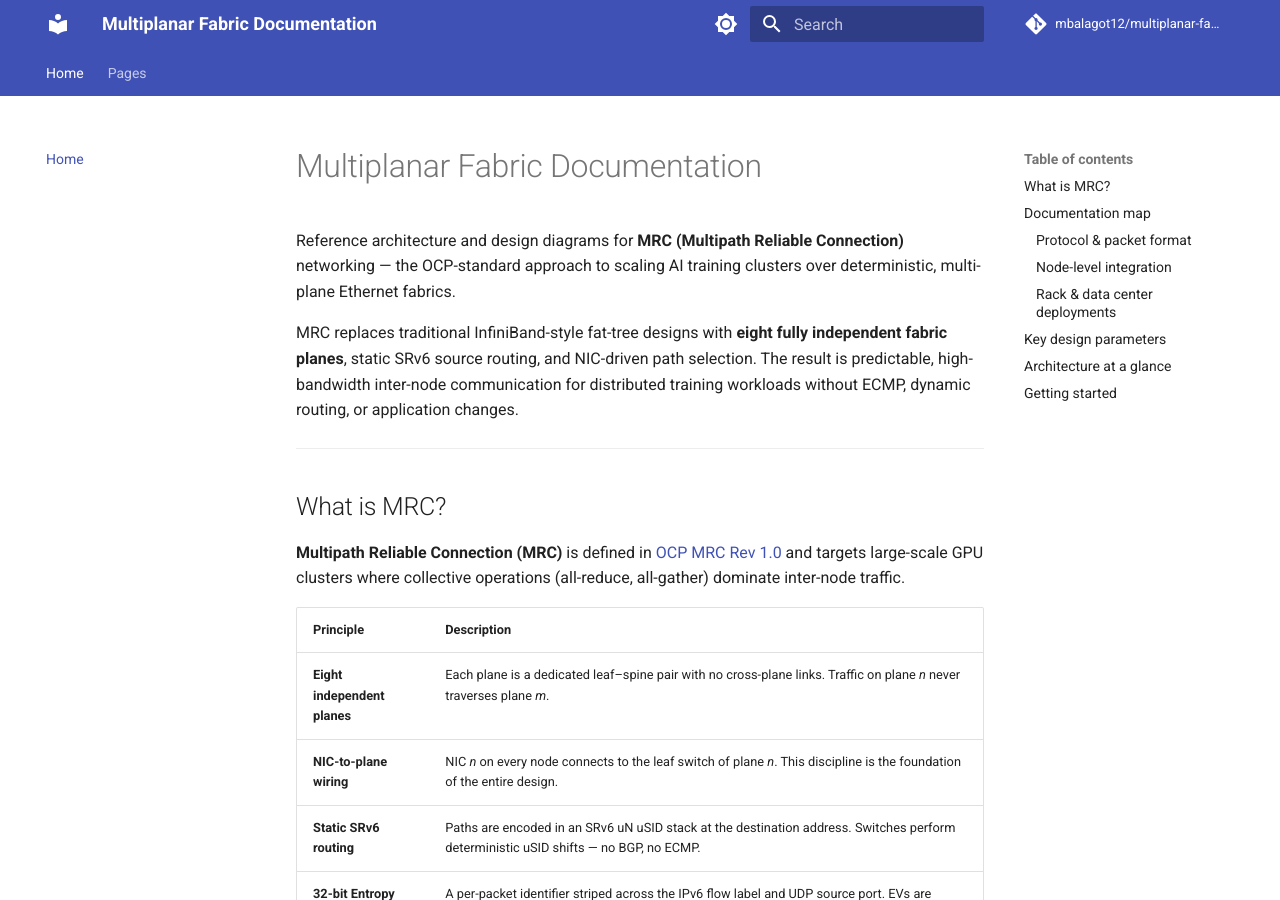
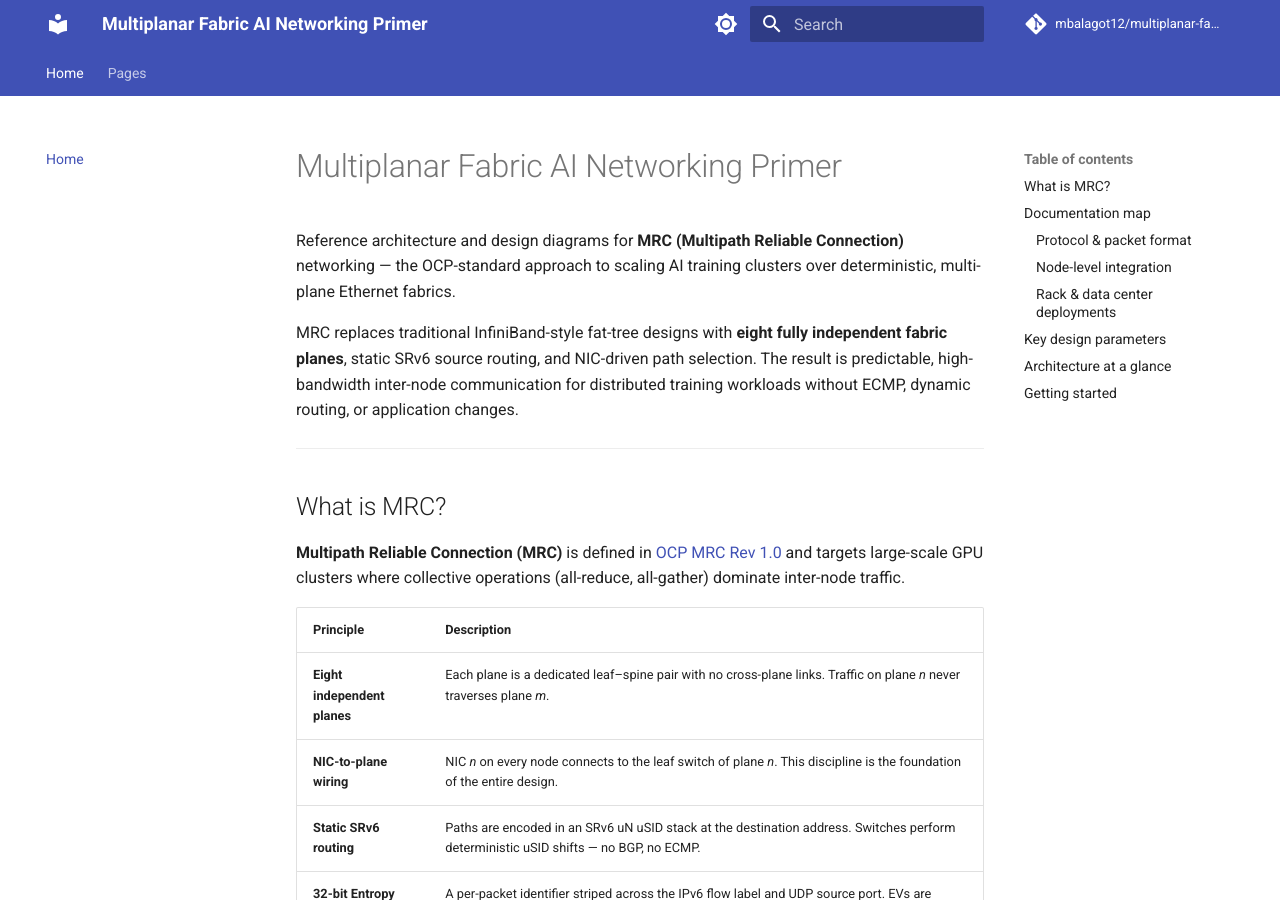
Before and after one commit to mbalagot12/multiplanar-fabric, an MkDocs documentation site: the page built from docs/index.md, in a window 1280 px wide and 900 px high. Built offline with MkDocs 1.6.1 and Material for MkDocs 9.7.7, drawn with Linux system fonts in a browser that asks for light colours; comment, search, counter and statistics services are not loaded.

Commit message:
Rename site title to Multiplanar Fabric AI Networking Primer.

```diff
--- a/docs/index.md
+++ b/docs/index.md
@@ -1,4 +1,4 @@
-# Multiplanar Fabric Documentation
+# Multiplanar Fabric AI Networking Primer
 
 Reference architecture and design diagrams for **MRC (Multipath Reliable Connection)** networking — the OCP-standard approach to scaling AI training clusters over deterministic, multi-plane Ethernet fabrics.
 
--- a/mkdocs.yml
+++ b/mkdocs.yml
@@ -1,4 +1,4 @@
-site_name: Multiplanar Fabric Documentation
+site_name: Multiplanar Fabric AI Networking Primer
 site_description: MkDocs site rendering user-supplied HTML pages
 site_url: !ENV [MKDOCS_SITE_URL, 'http://127.0.0.1:8000/']
 
```
Also changed, not shown: README.md (+1 -1 lines).
